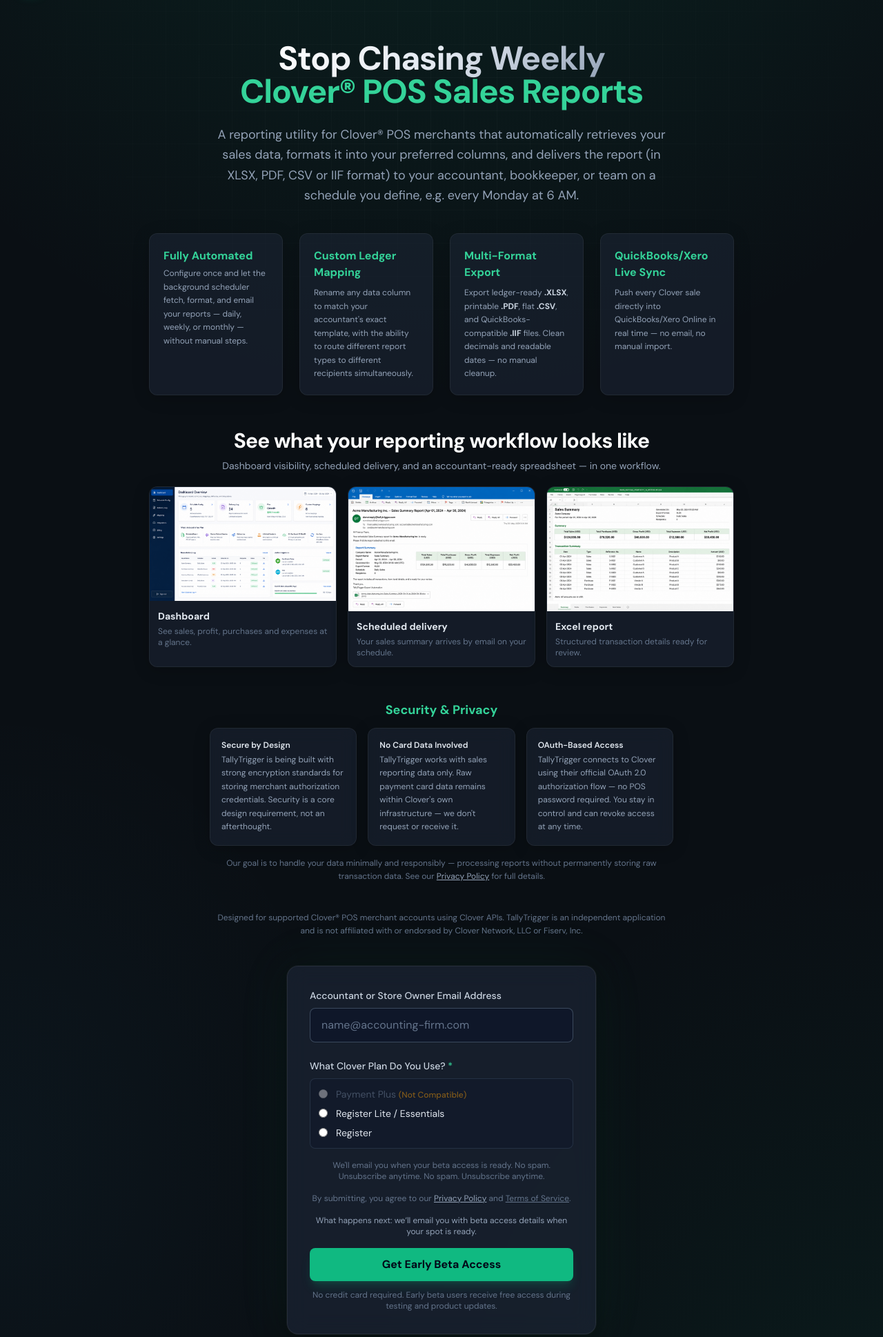
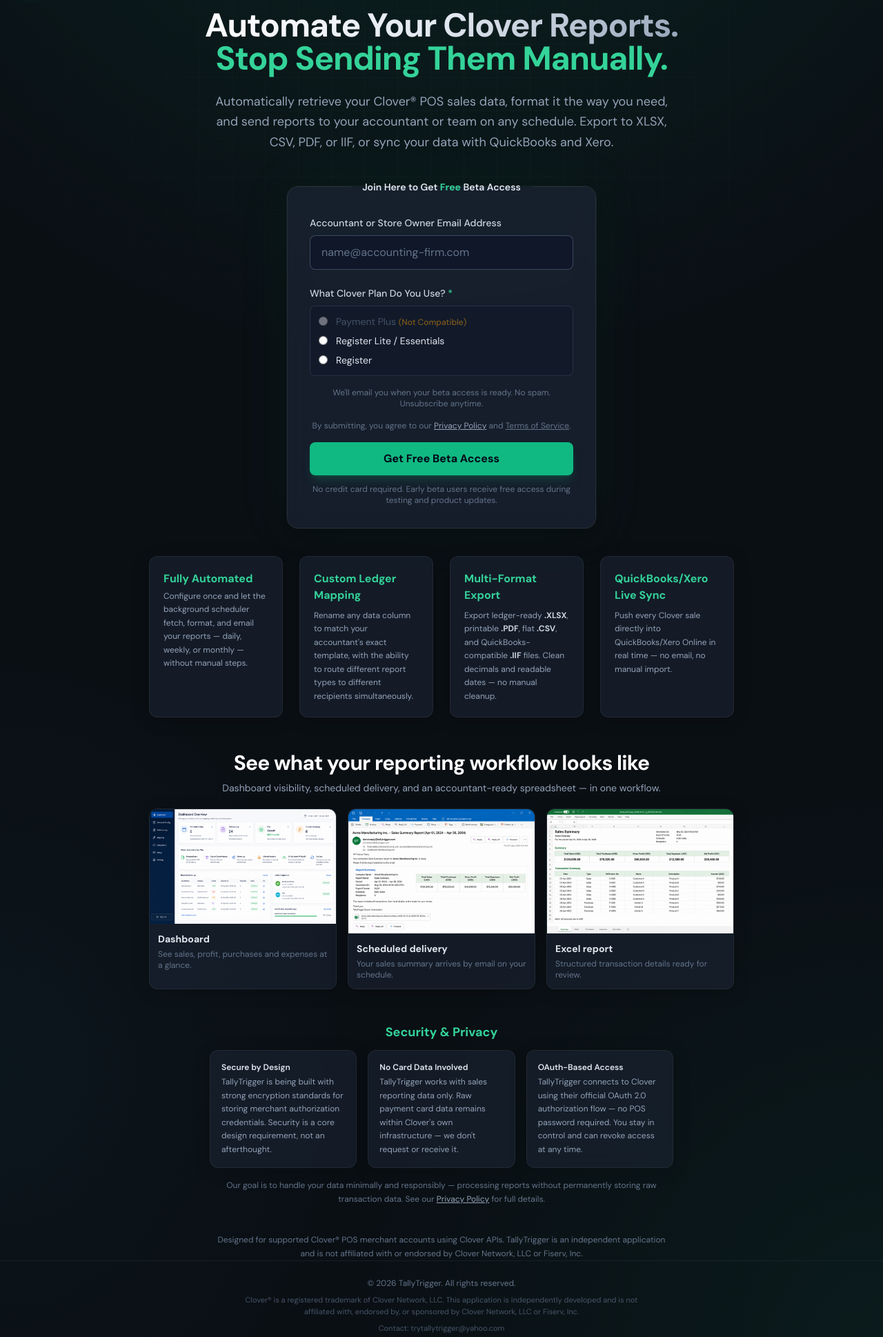
Before and after one commit to dilshandcs/trytallytrigger, a website: page index.html in a window 1280 px wide. Shown: the part 80-2018 px from the top of the page at 69% size. Drawn offline with nearby package versions, Linux system fonts and the light colour scheme.

Commit message:
modify landing page

```diff
--- a/index.html
+++ b/index.html
@@ -266,17 +266,66 @@
 
     </header>
 
-    <main class="relative z-10 max-w-4xl mx-auto px-6 text-center my-auto py-12">
+    <main class="relative z-10 max-w-4xl mx-auto px-6 text-center my-auto">
 <h1 class="text-4xl md:text-5xl font-extrabold tracking-tight mb-6 animate-start animate-fade-up-delay-1">
-            <span class="headline-gradient"> Stop Chasing Weekly </span>
+            <span class="headline-gradient"> Automate Your Clover Reports.  </span>
 <br>
-            <span class="text-emerald-400"> Clover® POS Sales Reports </span>
+            <span class="text-emerald-400"> Stop Sending Them Manually. </span>
         </h1>
         <p class="text-lg text-slate-400 max-w-2xl mx-auto mb-10 leading-relaxed animate-start animate-fade-up-delay-2">
-            A reporting utility for Clover&reg; POS merchants that automatically retrieves your sales data, formats it into your preferred columns, and delivers the report (in XLSX, PDF, CSV or IIF format) to your accountant, bookkeeper, or team on a schedule you define, e.g. every Monday at 6 AM.
+            Automatically retrieve your Clover&reg; POS sales data, format it the way you need, and send reports to your accountant or team on any schedule. Export to XLSX, CSV, PDF, or IIF, or sync your data with QuickBooks and Xero.
         </p>
 
-        <!-- Product Value Pillars -->
+                <!-- Email Capture Interface Component -->
+                <fieldset class="form-card p-8 rounded-2xl max-w-md mb-10 mx-auto animate-start animate-fade-up-delay-4">
+                    <legend class="mx-auto px-4 text-sm font-semibold text-slate-200">
+                        Join Here to Get
+                        <span class="text-emerald-400 font-bold">Free</span>
+                        Beta Access
+                    </legend>
+                    <form id="smoke-test-form" class="space-y-4">
+                        <div>
+                            <label class="block text-sm font-medium text-slate-300 text-left mb-2">Accountant or Store Owner Email Address</label>
+                            <input type="email" id="target-email" required class="input-glow w-full px-4 py-3 bg-slate-900/80 border border-slate-600/80 rounded-lg focus:outline-none focus:border-emerald-400 text-white placeholder-slate-500 transition-all duration-200" placeholder="name@accounting-firm.com">
+                        </div>
+                    <div class="text-left space-y-2 pt-2">
+                        <label class="block text-sm font-medium text-slate-300">
+                            What Clover Plan Do You Use? <span class="text-emerald-400">*</span>
+                        </label>
+                        <div class="space-y-2 bg-slate-900/50 p-3 rounded-lg border border-slate-700/60">
+                            <label class="flex items-center space-x-3 text-slate-500 opacity-60 cursor-not-allowed">
+                                <input type="radio" name="cloverPlan" value="Payment Plus (Not Compatible)" disabled class="text-emerald-500 focus:ring-0 focus:ring-offset-0 bg-slate-900 border-slate-700 cursor-not-allowed">
+                                <span class="text-sm">Payment Plus <span class="text-xs text-amber-500/80 font-medium">(Not Compatible)</span></span>
+                            </label>
+                            <label class="flex items-center space-x-3 text-slate-200 cursor-pointer hover:text-white">
+                                <input type="radio" name="cloverPlan" value="Register Lite/Essentials" required class="text-emerald-500 focus:ring-emerald-500 focus:ring-offset-0 bg-slate-900 border-slate-600 cursor-pointer">
+                                <span class="text-sm">Register Lite / Essentials</span>
+                            </label>
+                            <label class="flex items-center space-x-3 text-slate-200 cursor-pointer hover:text-white">
+                                <input type="radio" name="cloverPlan" value="Register" required class="text-emerald-500 focus:ring-emerald-500 focus:ring-offset-0 bg-slate-900 border-slate-600 cursor-pointer">
+                                <span class="text-sm">Register</span>
+                            </label>
+                        </div>
+                        <p id="plan-error" class="hidden text-xs text-red-400 mt-1">Please select a compatible Clover plan to continue.</p>
+                    </div>
+                    <p class="text-xs text-slate-500 mt-2 text-center">
+                        We'll email you when your beta access is ready. No spam. Unsubscribe anytime.
+                    </p>
+        <p class="text-xs text-slate-500 mt-2 text-center">
+          By submitting, you agree to our <a href="privacy.html" class="underline text-slate-400 hover:text-white">Privacy Policy</a> and <a href="terms.html" class="underline">Terms of Service</a>.
+        </p>
+                        <button type="submit" id="action-btn" class="btn-shine w-full py-3 bg-emerald-500 hover:bg-emerald-400 active:bg-emerald-600 text-slate-950 font-bold rounded-lg transition dynamic-colors shadow-lg shadow-emerald-500/20 disabled:opacity-50 disabled:cursor-not-allowed">
+                            Get Free Beta Access
+                        </button>
+                    </form>
+                    <div id="success-banner" class="hidden text-emerald-400 font-medium text-sm mt-4 p-3 rounded-lg bg-emerald-500/10 border border-emerald-500/20"></div>
+        <p class="text-xs text-slate-500 mt-3">
+            No credit card required. Early beta users receive free access during testing and product updates.
+        </p>
+                </fieldset>
+
+
+                <!-- Product Value Pillars -->
         <div class="grid md:grid-cols-2 lg:grid-cols-4 gap-6 text-left max-w-4xl mx-auto mb-12 animate-start animate-fade-up-delay-3">
             <div class="pillar-card p-5 rounded-xl">
                 <h3 class="text-emerald-400 font-bold mb-1">Fully Automated</h3>
@@ -357,7 +406,7 @@
     Our goal is to handle your data minimally and responsibly — processing reports without permanently storing raw transaction data. See our <a href="privacy.html" class="underline text-slate-400 hover:text-white">Privacy Policy</a> for full details.
 </p></div>
 <!-- Compatibility Notice -->
-<div class="max-w-2xl mx-auto mb-10 text-center">
+<div class="max-w-2xl mx-auto text-center">
     <p class="text-xs text-slate-500 leading-relaxed">
         Designed for supported Clover® POS merchant accounts using Clover APIs.
         TallyTrigger is an independent application and is not affiliated with or endorsed by Clover Network, LLC or Fiserv, Inc.
@@ -366,50 +415,7 @@
 
 
 
-        <!-- Email Capture Interface Component -->
-        <div class="form-card p-8 rounded-2xl max-w-md mx-auto animate-start animate-fade-up-delay-4">
-            <form id="smoke-test-form" class="space-y-4">
-                <div>
-                    <label class="block text-sm font-medium text-slate-300 text-left mb-2">Accountant or Store Owner Email Address</label>
-                    <input type="email" id="target-email" required class="input-glow w-full px-4 py-3 bg-slate-900/80 border border-slate-600/80 rounded-lg focus:outline-none focus:border-emerald-400 text-white placeholder-slate-500 transition-all duration-200" placeholder="name@accounting-firm.com">
-                </div>
-            <div class="text-left space-y-2 pt-2">
-                <label class="block text-sm font-medium text-slate-300">
-                    What Clover Plan Do You Use? <span class="text-emerald-400">*</span>
-                </label>
-                <div class="space-y-2 bg-slate-900/50 p-3 rounded-lg border border-slate-700/60">
-                    <label class="flex items-center space-x-3 text-slate-500 opacity-60 cursor-not-allowed">
-                        <input type="radio" name="cloverPlan" value="Payment Plus (Not Compatible)" disabled class="text-emerald-500 focus:ring-0 focus:ring-offset-0 bg-slate-900 border-slate-700 cursor-not-allowed">
-                        <span class="text-sm">Payment Plus <span class="text-xs text-amber-500/80 font-medium">(Not Compatible)</span></span>
-                    </label>
-                    <label class="flex items-center space-x-3 text-slate-200 cursor-pointer hover:text-white">
-                        <input type="radio" name="cloverPlan" value="Register Lite/Essentials" required class="text-emerald-500 focus:ring-emerald-500 focus:ring-offset-0 bg-slate-900 border-slate-600 cursor-pointer">
-                        <span class="text-sm">Register Lite / Essentials</span>
-                    </label>
-                    <label class="flex items-center space-x-3 text-slate-200 cursor-pointer hover:text-white">
-                        <input type="radio" name="cloverPlan" value="Register" required class="text-emerald-500 focus:ring-emerald-500 focus:ring-offset-0 bg-slate-900 border-slate-600 cursor-pointer">
-                        <span class="text-sm">Register</span>
-                    </label>
-                </div>
-                <p id="plan-error" class="hidden text-xs text-red-400 mt-1">Please select a compatible Clover plan to continue.</p>
-            </div>
-            <p class="text-xs text-slate-500 mt-2 text-center">
-                We'll email you when your beta access is ready. No spam. Unsubscribe anytime.
-                No spam. Unsubscribe anytime.
-            </p>
-<p class="text-xs text-slate-500 mt-2 text-center">
-  By submitting, you agree to our <a href="privacy.html" class="underline text-slate-400 hover:text-white">Privacy Policy</a> and <a href="terms.html" class="underline">Terms of Service</a>.
-</p>
-                <p class="text-xs text-slate-400 text-left -mb-1 text-center">What happens next: we’ll email you with beta access details when your spot is ready.</p>
-                <button type="submit" id="action-btn" class="btn-shine w-full py-3 bg-emerald-500 hover:bg-emerald-400 active:bg-emerald-600 text-slate-950 font-bold rounded-lg transition dynamic-colors shadow-lg shadow-emerald-500/20 disabled:opacity-50 disabled:cursor-not-allowed">
-                    Get Early Beta Access
-                </button>
-            </form>
-            <div id="success-banner" class="hidden text-emerald-400 font-medium text-sm mt-4 p-3 rounded-lg bg-emerald-500/10 border border-emerald-500/20"></div>
-<p class="text-xs text-slate-500 mt-3">
-    No credit card required. Early beta users receive free access during testing and product updates.
-</p>
-        </div>
+
     </main>
 
 <footer class="relative z-10 p-6 text-center text-xs text-slate-500 border-t border-slate-800/60 space-y-2">
@@ -526,7 +532,7 @@
                 alert("Error: " + err.message);
             } finally {
                 actionBtn.disabled = false;
-                actionBtn.innerText = "Get Early Beta Access";
+                actionBtn.innerText = "Get Free Beta Access";
             }
         });
     </script>
```
